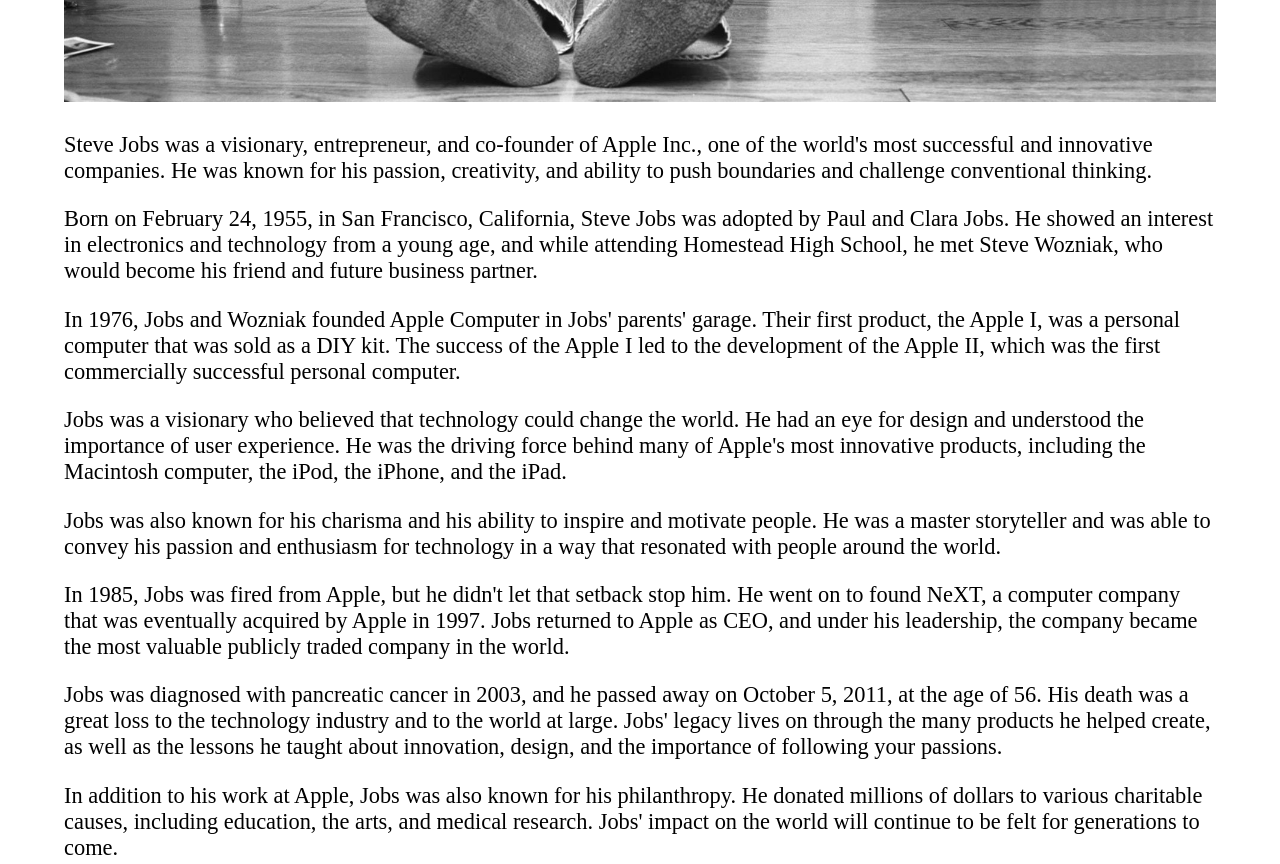
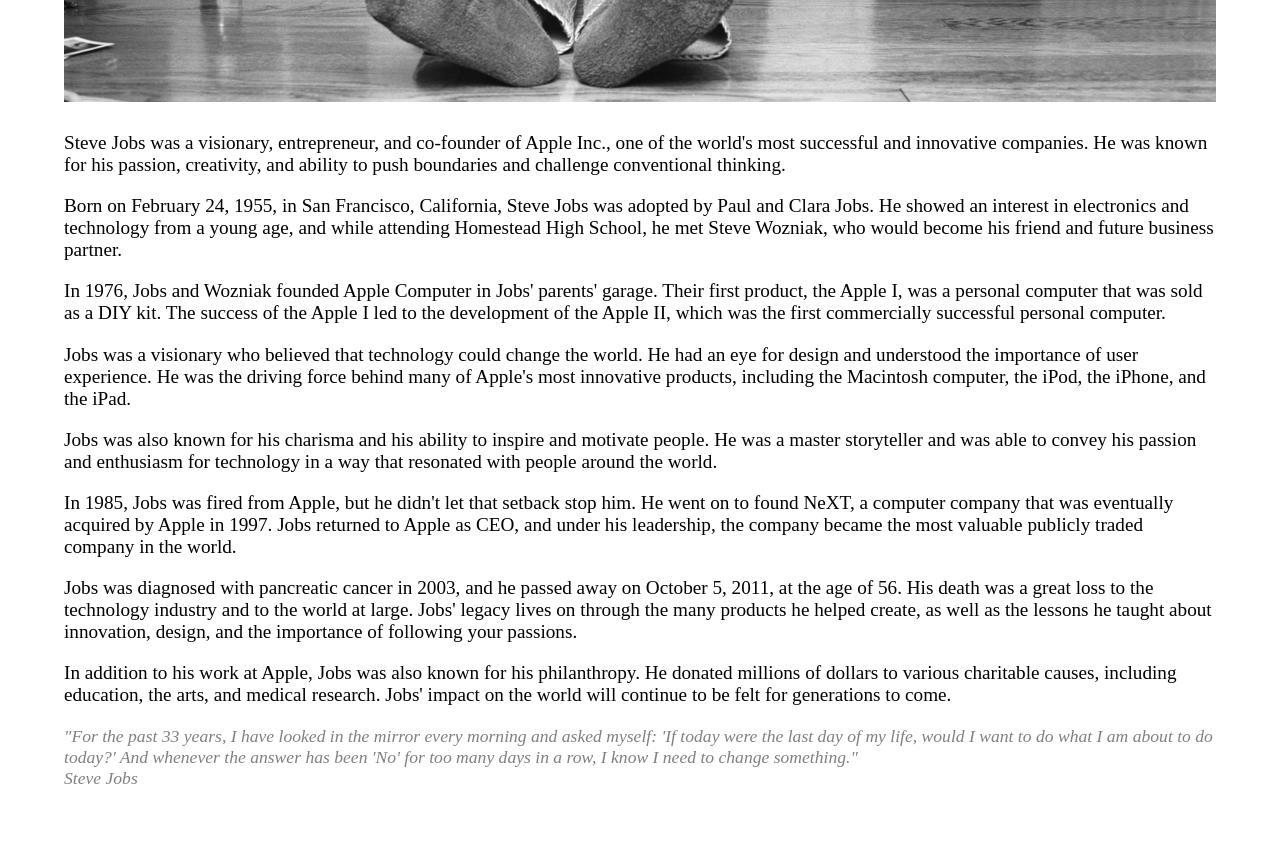
Before and after one commit to Pranav-Kiruthik/Blog-page-using-html-and-css, a plain HTML site: page index.html in a window 1280 px wide. Shown: the part 720-1584 px from the top of the page. After the commit the page ends 1539 px from the top, so only its background shows below. Drawn offline with Linux system fonts and the light colour scheme.

Commit message:
Add files via upload

```diff
--- a/style.css
+++ b/style.css
@@ -1,3 +1,4 @@
+@import url('https://fonts.googleapis.com/css2?family=Merriweather:wght@1,300&display=swap');
 body{
     margin: 0;
     padding: 0;
@@ -43,8 +44,11 @@ img{
 }
 p
 {
-    font-size: 1.4rem;
+    font-family: 'Merriweather', serif;
+    font-size: 1.2rem;
 }
 .quote{
-    font-size: 1.2rem;
+    color: gray;
+    font-style: italic;
+    font-size: 1.1rem;
 }
```
